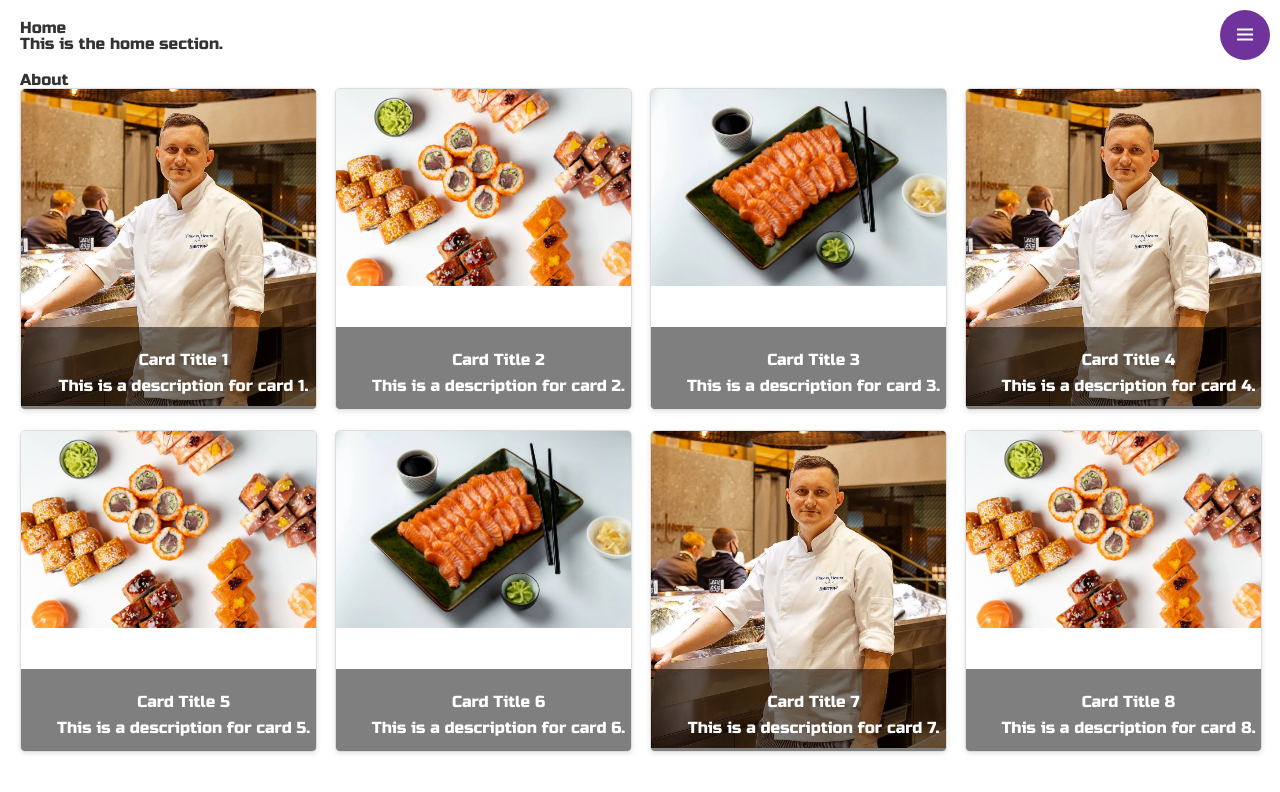
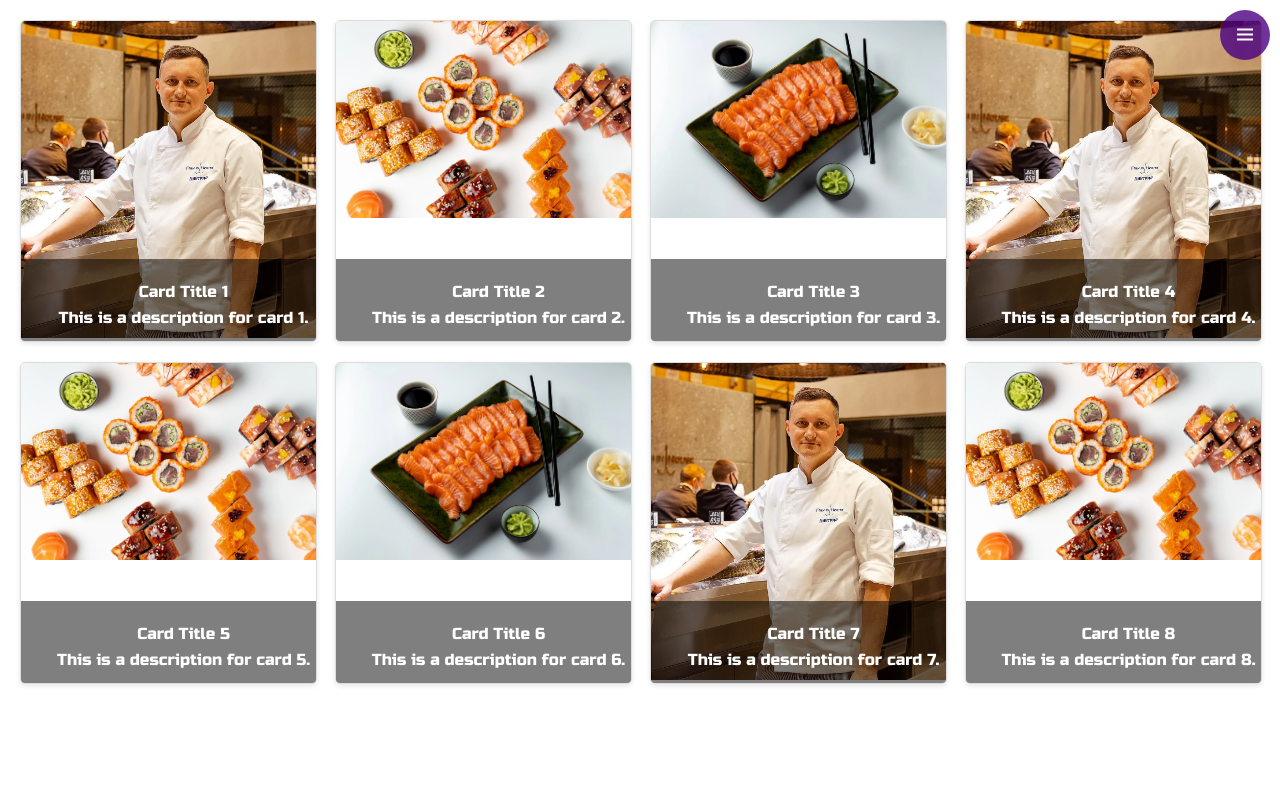
Before and after one commit to Fodi999/fodifoods, a website: page assets/index.html in a window 1280 px wide. Drawn offline with nearby package versions, Linux system fonts and the light colour scheme.

Commit message:
header fix

```diff
--- a/assets/css/modal.css
+++ b/assets/css/modal.css
@@ -16,7 +16,7 @@
     margin: auto;
     padding: 20px; /* Добавляем отступы */
     border: 1px solid #888;
-    width: 800px;
+    width: 1200px;
     height: 600px;
     border-radius: 20px;
     display: flex;
--- a/assets/index.html
+++ b/assets/index.html
@@ -25,12 +25,6 @@
     </nav>
 
     <main>
-        <section id="home">
-            <h2>Home</h2>
-            <p>This is the home section.</p>
-        </section>
-        <section id="about">
-            <h2>About</h2>
             <div class="card-grid">
                 <div class="card" data-title="Card Title 1" data-description="This is a description for card 1."
                      data-image="img/seafood1.webp" data-modal-title="Modal Title 1" data-modal-description="This is the modal description for card 1. Lorem ipsum dolor sit amet, consectetur adipiscing elit.">
```
